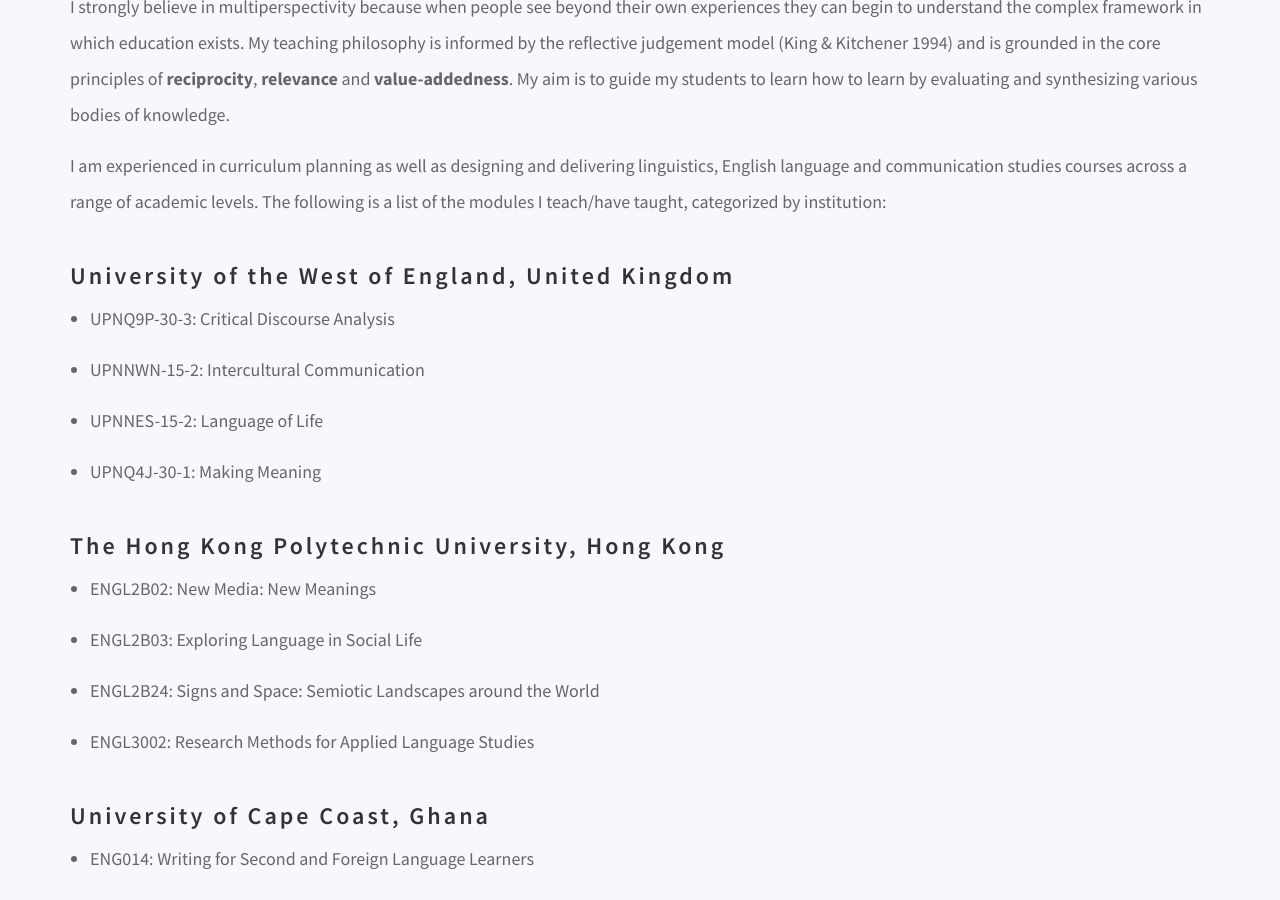
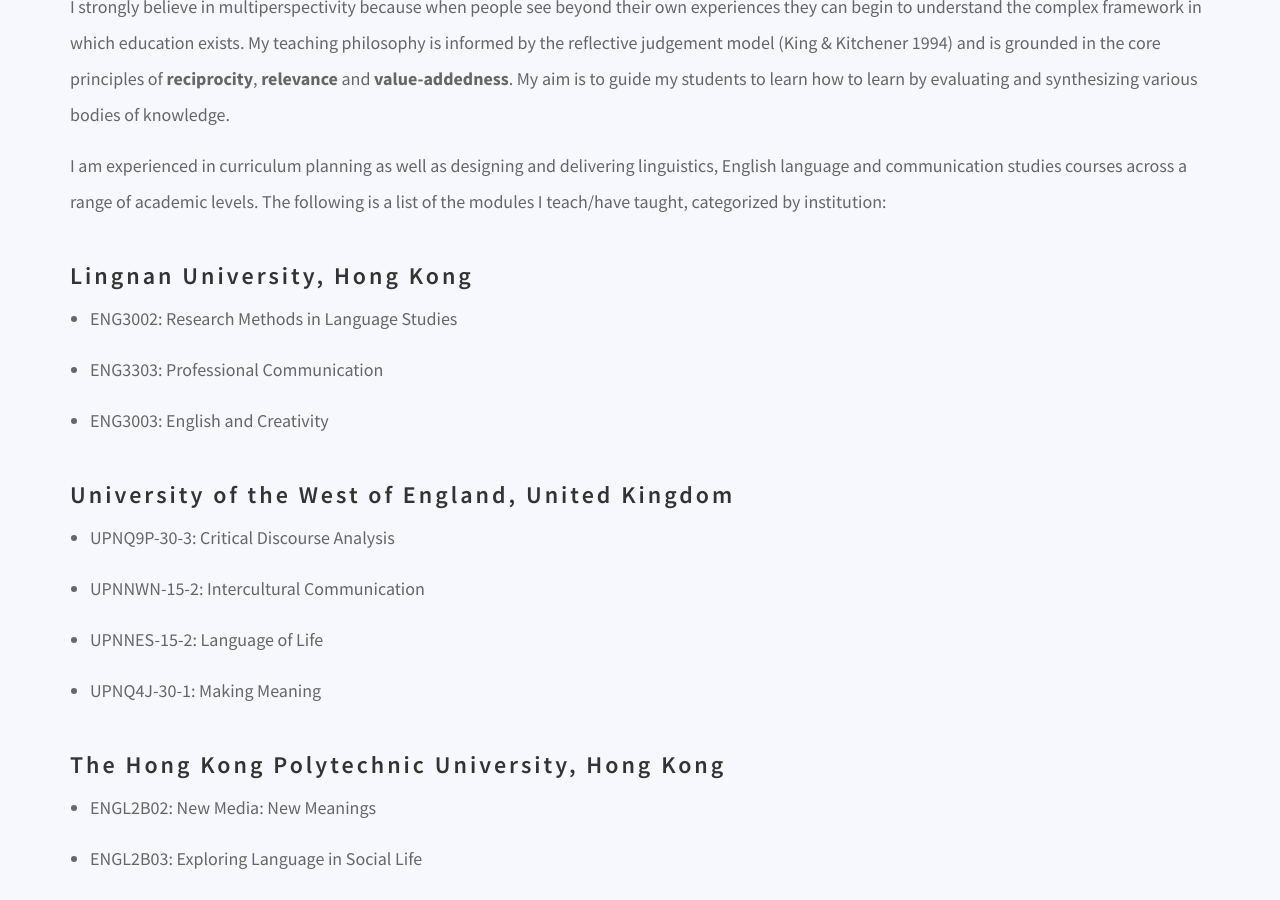
Before and after one commit to danielcornock/marknartey.com, a Jekyll site: the page built from _pages/teaching.md, in a window 1280 px wide and 900 px high, scrolled down 478 px. Built offline with Jekyll 4.4.1, drawn with Linux system fonts in a browser that asks for light colours; nearby versions of some CDN libraries.

Commit message:
Update Pages “teaching”

```diff
--- a/_pages/teaching.md
+++ b/_pages/teaching.md
@@ -9,6 +9,12 @@
 I strongly believe in multiperspectivity because when people see beyond their own experiences they can begin to understand the complex framework in which education exists. My teaching philosophy is informed by the reflective judgement model (King & Kitchener 1994) and is grounded in the core principles of **reciprocity**, **relevance** and **value-addedness**. My aim is to guide my students to learn how to learn by evaluating and synthesizing various bodies of knowledge.
 
 I am experienced in curriculum planning as well as designing and delivering linguistics, English language and communication studies courses across a range of academic levels. The following is a list of the modules I teach/have taught, categorized by institution:
+
+## Lingnan University, Hong Kong
+
+* E﻿NG3002: Research Methods in Language Studies
+* ENG3303: Professional Communication
+* E﻿NG3003: English and Creativity
 
 ## University of the West of England, United Kingdom
 
```
